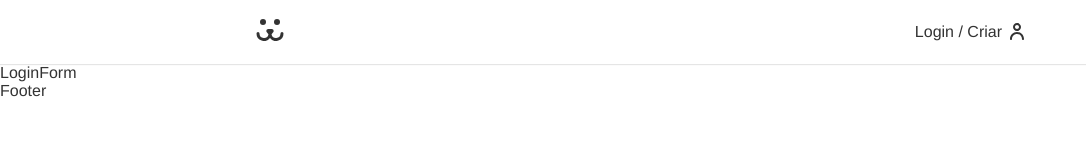
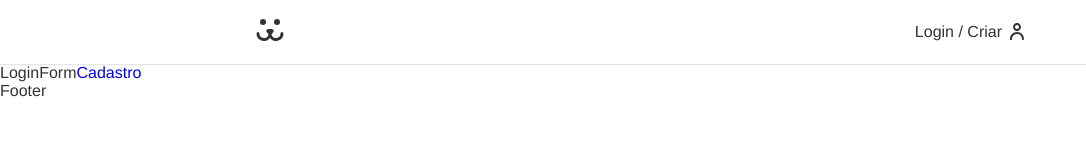
Before and after one commit to Edyane/Dogs, a React (Vite) app in the folder dogs-app/: page /login in a window 1280 px wide. Shown: the top 160 px of the page, without its empty margins (0-1086 px from the left). Built offline with nearby package versions, Linux system fonts and the light colour scheme.

Commit message:
feat: adicionando botão para a rota de cadastro

```diff
--- a/dogs-app/src/Components/Login/LoginForm.jsx
+++ b/dogs-app/src/Components/Login/LoginForm.jsx
@@ -1,8 +1,12 @@
 import React from 'react'
+import { Link } from 'react-router-dom';
 
 const LoginForm = () => {
 	return (
-		<div>LoginForm</div>
+		<div>
+			LoginForm
+			<Link to="/login/criar">Cadastro</Link>
+		</div>
 	)
 }
 
```
